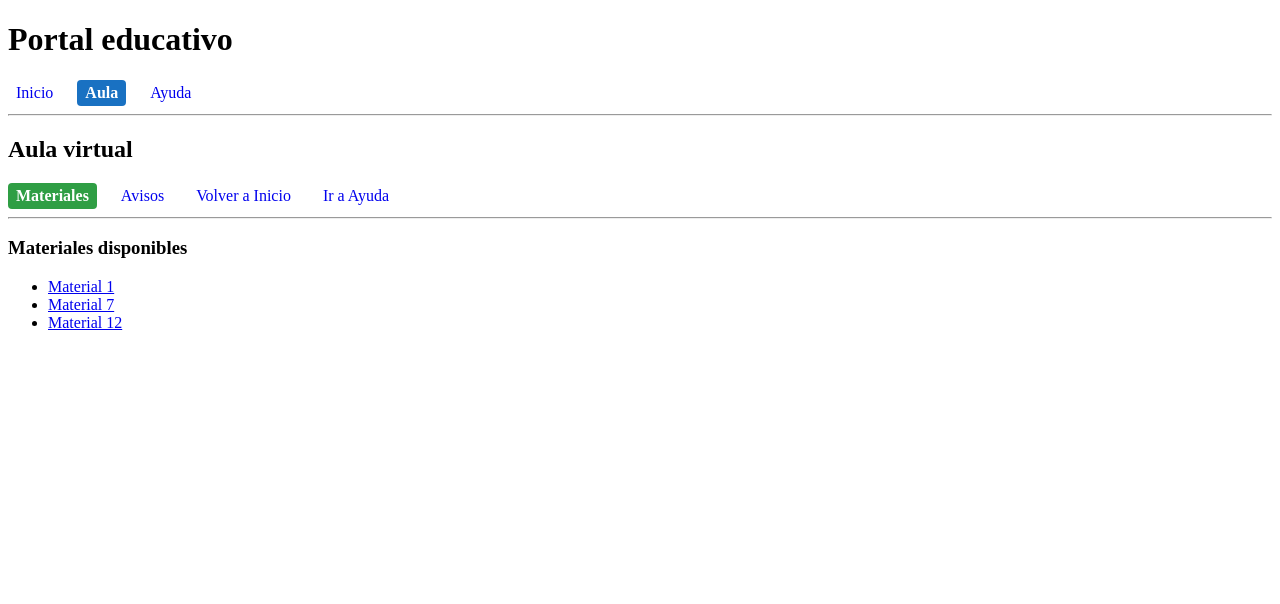
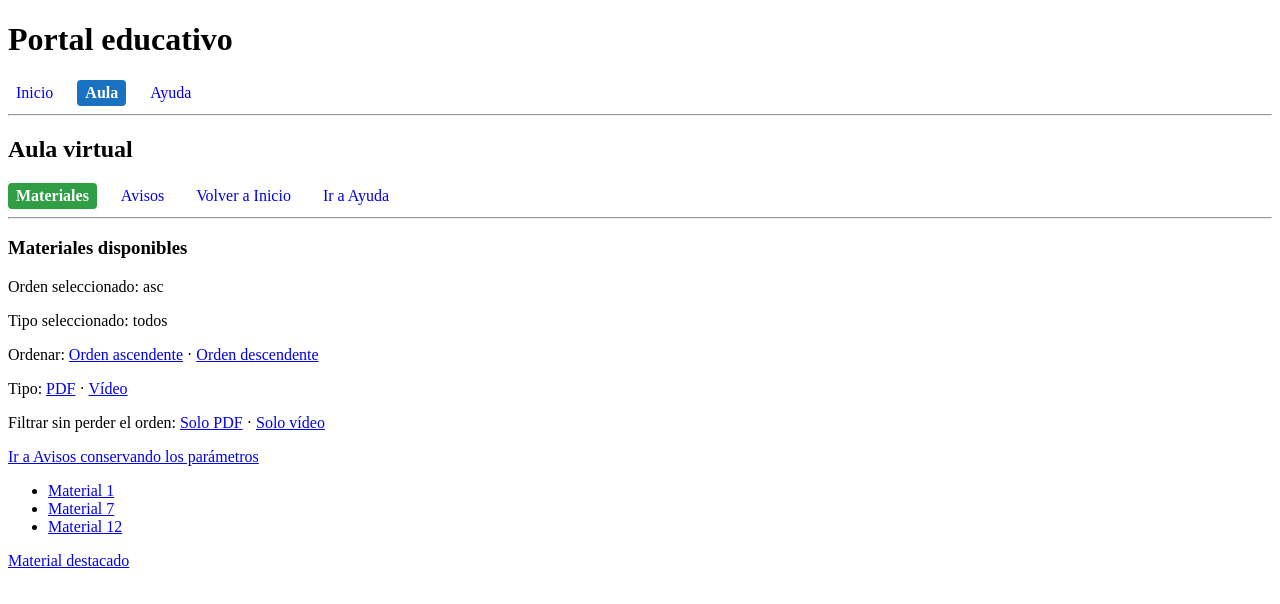
Before and after one commit to CurroPG/Angular-Rutas, an Angular app: page /aula/materiales in a window 1280 px wide. Shown: the top 604 px of the page. Built offline with nearby package versions, Linux system fonts and the light colour scheme.

Commit message:
Fase IV parámetros de consulta

```diff
--- a/src/app/pages/aula/detalle-material/detalle-material.component.html
+++ b/src/app/pages/aula/detalle-material/detalle-material.component.html
@@ -1,5 +1,5 @@
 <h3>Detalle del material</h3>
-<p>Identificador: {{ id$ | async }}</p>
+<p>Origen: {{ origen$ | async }}</p>
 
 <p>
   Ir a:
--- a/src/app/pages/aula/detalle-material/detalle-material.component.ts
+++ b/src/app/pages/aula/detalle-material/detalle-material.component.ts
@@ -10,7 +10,13 @@ import { map } from 'rxjs';
   styleUrl: './detalle-material.component.css'
 })
 export class DetalleMaterialComponent {
-  readonly id$ = inject(ActivatedRoute).paramMap.pipe(
+  private route = inject(ActivatedRoute);
+
+  readonly id$ = this.route.paramMap.pipe(
     map(params => params.get('id'))
   );
+
+  readonly origen$ = this.route.queryParamMap.pipe(
+    map(params => params.get('origen') ?? 'lista')
+  );
 }
--- a/src/app/pages/aula/materiales/materiales.component.html
+++ b/src/app/pages/aula/materiales/materiales.component.html
@@ -1,6 +1,38 @@
 <h3>Materiales disponibles</h3>
+
+<p>Orden seleccionado: {{ orden$ | async }}</p>
+<p>Tipo seleccionado: {{ tipo$ | async }}</p>
+
+<p>
+  Ordenar:
+  <a routerLink="/aula/materiales" [queryParams]="{ orden: 'asc' }">Orden ascendente</a> ·
+  <a routerLink="/aula/materiales" [queryParams]="{ orden: 'desc' }">Orden descendente</a>
+</p>
+
+<p>
+  Tipo:
+  <a routerLink="/aula/materiales" [queryParams]="{ tipo: 'pdf' }">PDF</a> ·
+  <a routerLink="/aula/materiales" [queryParams]="{ tipo: 'video' }">Vídeo</a>
+</p>
+
+<p>
+  Filtrar sin perder el orden:
+  <a [routerLink]="[]" [queryParams]="{ tipo: 'pdf' }" queryParamsHandling="merge">Solo PDF</a> ·
+  <a [routerLink]="[]" [queryParams]="{ tipo: 'video' }" queryParamsHandling="merge">Solo vídeo</a>
+</p>
+
+<p>
+  <a routerLink="/aula/avisos" queryParamsHandling="preserve">Ir a Avisos conservando los parámetros</a>
+</p>
+
 <ul>
   <li><a [routerLink]="['/aula/materiales', 1]">Material 1</a></li>
   <li><a [routerLink]="['/aula/materiales', 7]">Material 7</a></li>
   <li><a [routerLink]="['/aula/materiales', 12]">Material 12</a></li>
 </ul>
+
+<p>
+  <a [routerLink]="['/aula/materiales', 12]" [queryParams]="{ origen: 'destacados' }">
+    Material destacado
+  </a>
+</p>
--- a/src/app/pages/aula/materiales/materiales.component.ts
+++ b/src/app/pages/aula/materiales/materiales.component.ts
@@ -1,10 +1,26 @@
-import { Component } from '@angular/core';
-import { RouterLink } from '@angular/router';
+import { Component, inject } from '@angular/core';
+import { AsyncPipe } from '@angular/common';
+import { ActivatedRoute, RouterLink } from '@angular/router';
+import { map } from 'rxjs';
 
 @Component({
   selector: 'app-materiales',
-  imports: [RouterLink],
+  imports: [RouterLink, AsyncPipe],
   templateUrl: './materiales.component.html',
   styleUrl: './materiales.component.css'
 })
-export class MaterialesComponent {}
+export class MaterialesComponent {
+  private route = inject(ActivatedRoute);
+
+  readonly orden$ = this.route.queryParamMap.pipe(
+    map(params => params.get('orden') ?? 'asc')
+  );
+
+  readonly tipo$ = this.route.queryParamMap.pipe(
+    map(params => params.get('tipo') ?? 'todos')
+  );
+
+  constructor() {
+    console.log('MaterialesComponent creado');
+  }
+}
```
